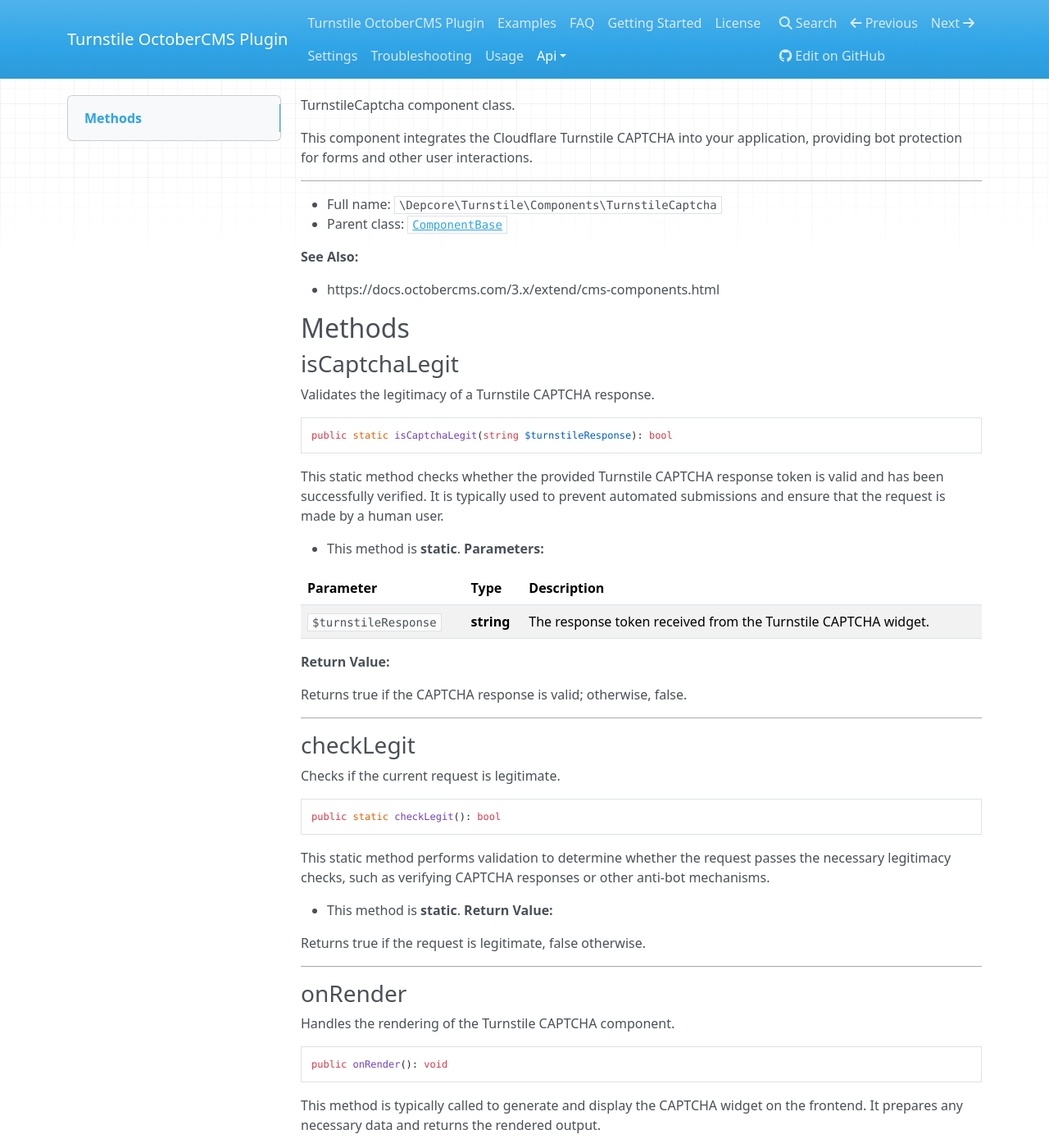
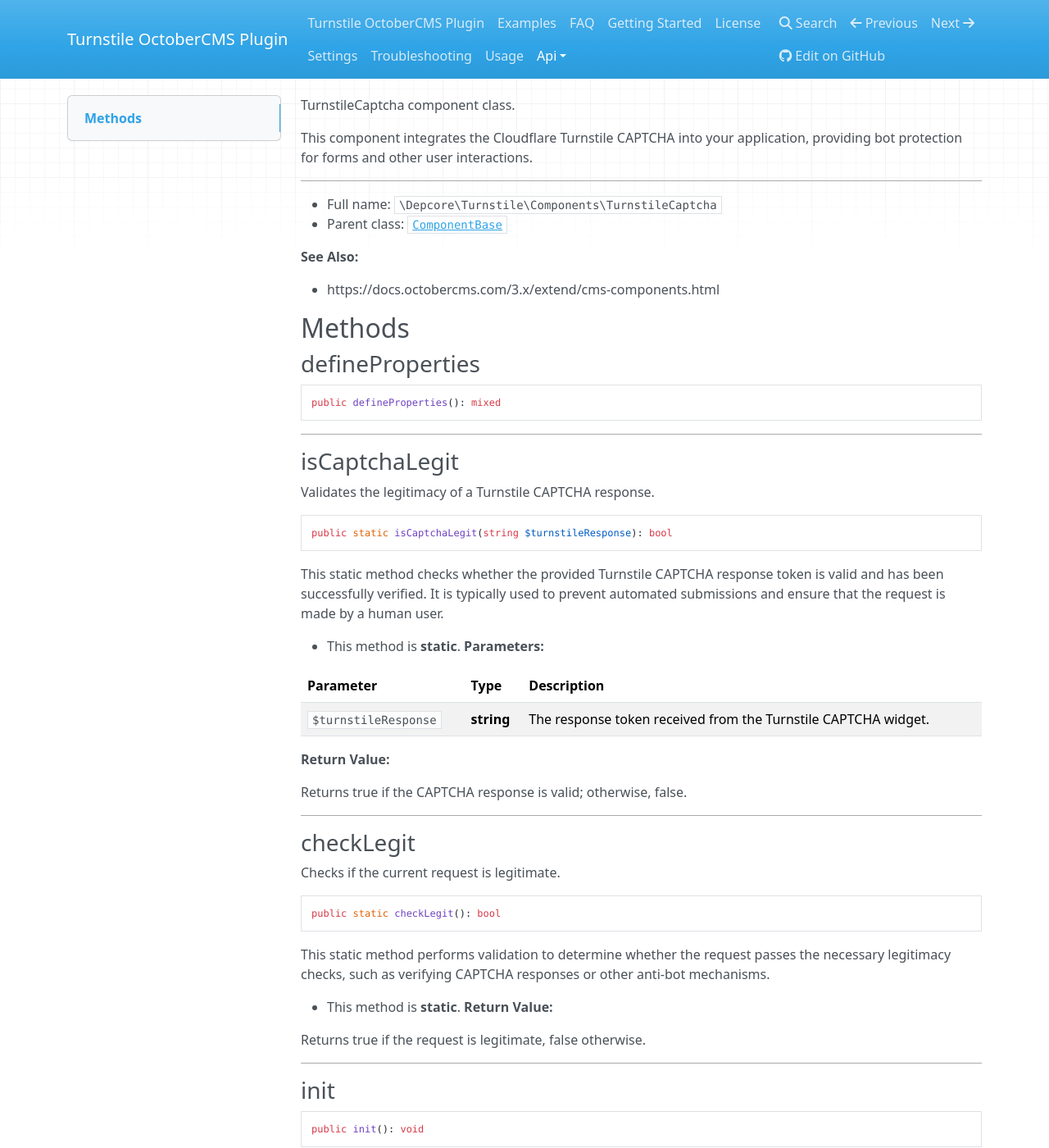
Before and after one commit to DEPCORE-PL/oc-turnstile-plugin, an MkDocs documentation site: the page built from docs/api/classes/Depcore/Turnstile/Components/TurnstileCaptcha.md, in a window 1280 px wide and 1400 px high. Shown: the whole window at 82% size. Built offline with MkDocs 1.6.1, drawn with Linux system fonts in a browser that asks for light colours; nearby versions of some CDN libraries.

Commit message:
chore(docs): update PHPDoc [automated]

````diff
--- a/docs/api/classes/Depcore/Turnstile/Components/TurnstileCaptcha.md
+++ b/docs/api/classes/Depcore/Turnstile/Components/TurnstileCaptcha.md
@@ -14,6 +14,14 @@ providing bot protection for forms and other user interactions.
 * https://docs.octobercms.com/3.x/extend/cms-components.html
 
 ## Methods
+
+### defineProperties
+
+```php
+public defineProperties(): mixed
+```
+
+***
 
 ### isCaptchaLegit
 
@@ -59,6 +67,14 @@ Returns true if the request is legitimate, false otherwise.
 
 ***
 
+### init
+
+```php
+public init(): void
+```
+
+***
+
 ### onRender
 
 Handles the rendering of the Turnstile CAPTCHA component.
````
